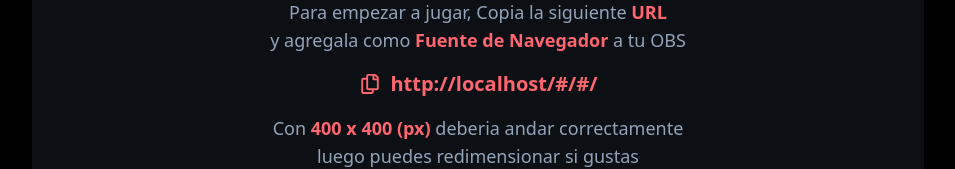
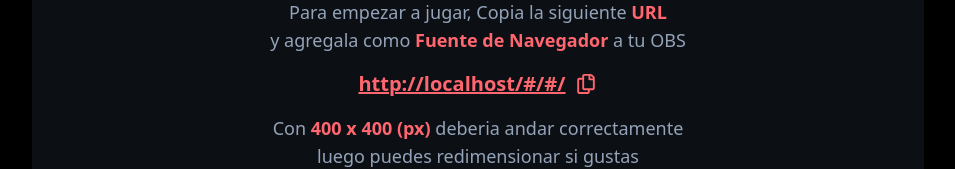
Before and after one commit to JavierBalonga/numerica-rothio-skin, a React (Vite) app: page /#/ in a window 1280 px wide. Shown: the part 213-382 px from the top of the page, without its empty margins (162-1117 px from the left). Built offline with nearby package versions, Linux system fonts and the light colour scheme.

Commit message:
fix(Home) change copy link

```diff
--- a/src/pages/index.tsx
+++ b/src/pages/index.tsx
@@ -47,11 +47,11 @@ export default function HomePage() {
           <strong className="text-primary">Fuente de Navegador</strong> a tu OBS
         </p>
         <button
-          className="relative flex flex-row gap-2 items-center text-xl font-bold before:content-['Copied!'] before:absolute before:top-1/2 before:-right-5 before:translate-x-full before:-translate-y-1/2 before:transition before:duration-300 before:ease-in-out before:rounded-md before:px-2 before:py-1 before:bg-slate-700 before:text-white before:ring-primary before:ring-inset before:opacity-0"
+          className="relative flex flex-row gap-2 items-center text-xl font-bold underline before:content-['Copied!'] before:absolute before:top-1/2 before:-right-5 before:translate-x-full before:-translate-y-1/2 before:transition before:duration-300 before:ease-in-out before:rounded-md before:px-2 before:py-1 before:bg-slate-700 before:text-white before:ring-primary before:ring-inset before:opacity-0"
           onClick={handleCopyLink}
         >
+          <span>{link}</span>
           <CopyIcon className="text-2xl" />
-          <span>{link}</span>
         </button>
         <p className="text-lg text-center text-slate-400">
           Con <strong className="text-primary">400 x 400 (px)</strong> deberia
```
